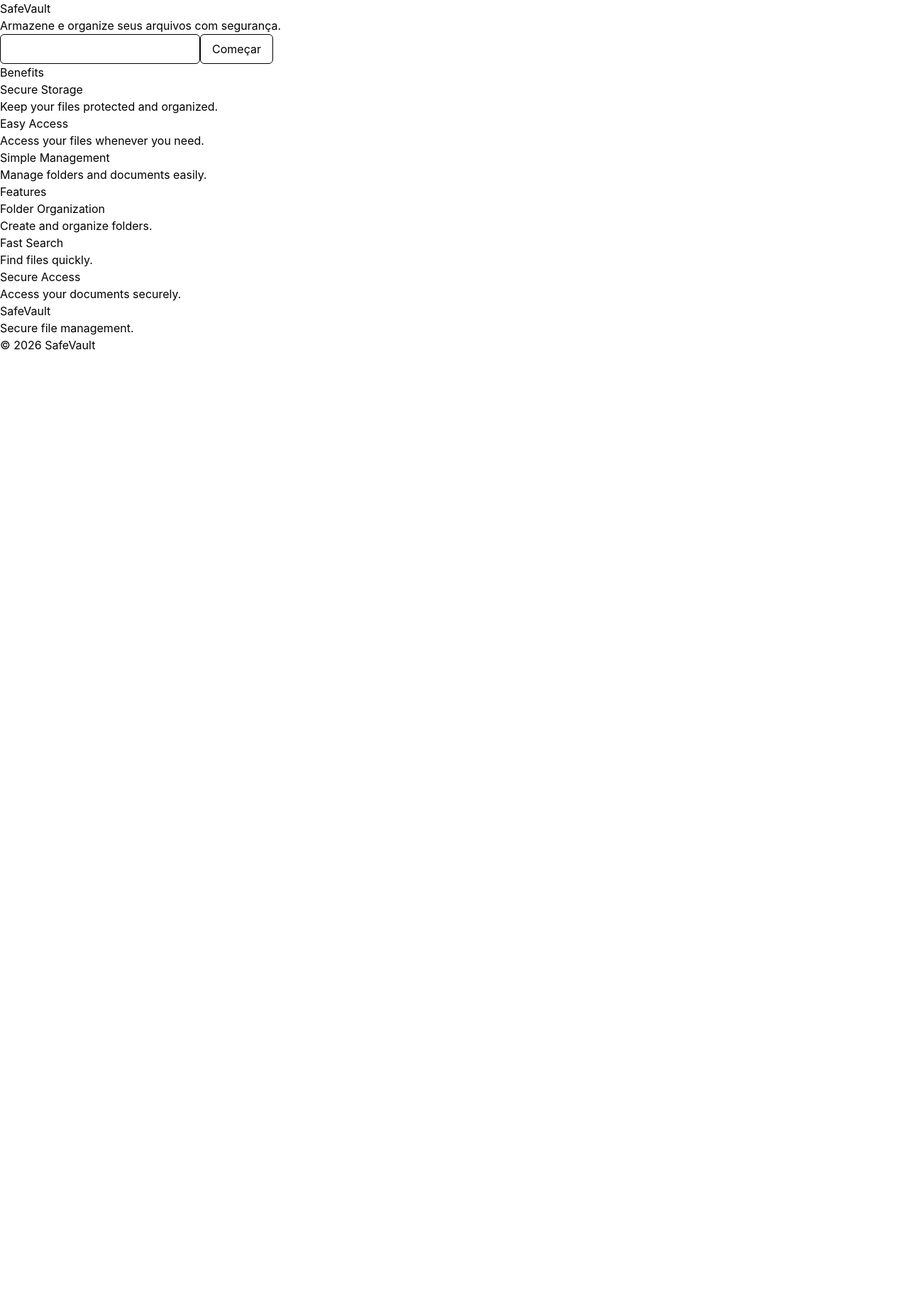
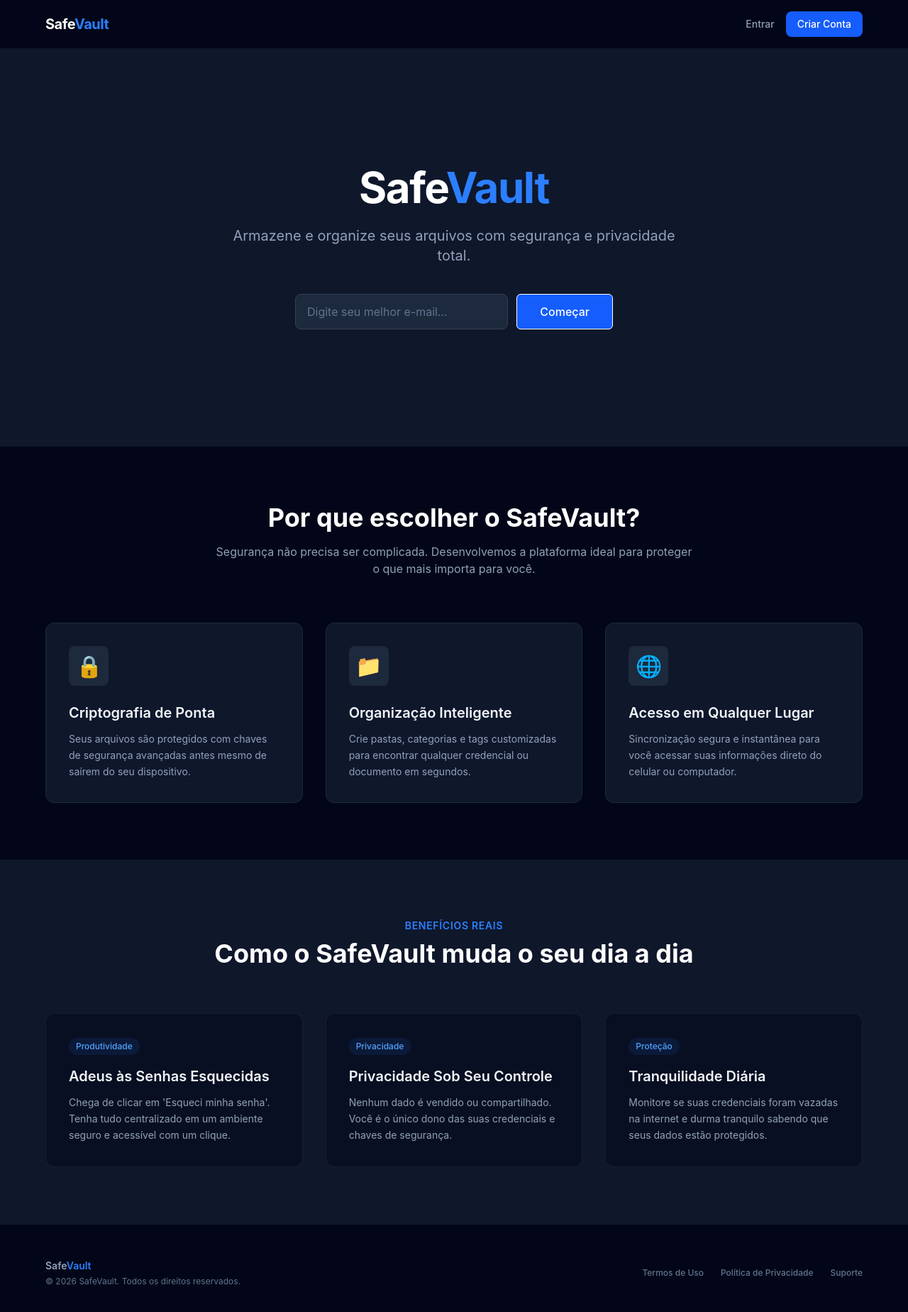
Before and after one commit to Celithoi/SafeVault, a React (Vite) app: page / in a window 1280 px wide. Shown: the top 1848 px of the page at 71% size. Before the commit the page ends 800 px from the top, so only its background shows below. Built offline with nearby package versions, Linux system fonts and the light colour scheme.

Commit message:
feat: polish landing page structure and fix type errors

```diff
--- a/src/components/Benefits.tsx
+++ b/src/components/Benefits.tsx
@@ -1,21 +1,62 @@
 export function Benefits() {
+  const listaBeneficios = [
+    {
+      titulo: "Adeus às Senhas Esquecidas",
+      descricao:
+        "Chega de clicar em 'Esqueci minha senha'. Tenha tudo centralizado em um ambiente seguro e acessível com um clique.",
+      badge: "Produtividade",
+    },
+    {
+      titulo: "Privacidade Sob Seu Controle",
+      descricao:
+        "Nenhum dado é vendido ou compartilhado. Você é o único dono das suas credenciais e chaves de segurança.",
+      badge: "Privacidade",
+    },
+    {
+      titulo: "Tranquilidade Diária",
+      descricao:
+        "Monitore se suas credenciais foram vazadas na internet e durma tranquilo sabendo que seus dados estão protegidos.",
+      badge: "Proteção",
+    },
+  ];
+
   return (
-    <section>
-      <h2>Benefits</h2>
+    <section className="bg-slate-900 text-white py-20 px-4">
+      <div className="max-w-6xl mx-auto">
+        {/* Cabeçalho */}
+        <div className="text-center mb-16">
+          <span className="text-blue-500 font-semibold tracking-wider text-sm uppercase">
+            Benefícios Reais
+          </span>
+          <h2 className="text-3xl md:text-4xl font-bold mt-2 mb-4">
+            Como o SafeVault muda o seu dia a dia
+          </h2>
+        </div>
 
-      <div>
-        <h3>Secure Storage</h3>
-        <p>Keep your files protected and organized.</p>
-      </div>
+        {/* Lista de Benefícios */}
+        <div className="grid grid-cols-1 md:grid-cols-3 gap-8">
+          {listaBeneficios.map((beneficio, index) => (
+            <div
+              key={index}
+              className="bg-slate-950/40 border border-slate-800/60 p-8 rounded-xl flex flex-col justify-between"
+            >
+              <div>
+                {/* Uma tag bonitinha (Badge) indicando a categoria */}
+                <span className="inline-block bg-blue-500/10 text-blue-400 text-xs px-2.5 py-1 rounded-full font-medium mb-4">
+                  {beneficio.badge}
+                </span>
 
-      <div>
-        <h3>Easy Access</h3>
-        <p>Access your files whenever you need.</p>
-      </div>
+                <h3 className="text-xl font-semibold mb-3 text-slate-100">
+                  {beneficio.titulo}
+                </h3>
 
-      <div>
-        <h3>Simple Management</h3>
-        <p>Manage folders and documents easily.</p>
+                <p className="text-slate-400 text-sm leading-relaxed">
+                  {beneficio.descricao}
+                </p>
+              </div>
+            </div>
+          ))}
+        </div>
       </div>
     </section>
   );
--- a/src/components/Features.tsx
+++ b/src/components/Features.tsx
@@ -1,21 +1,63 @@
 export function Features() {
+  // Criamos uma lista (array) de objetos para não precisar repetir código HTML à toa
+  const listaRecursos = [
+    {
+      titulo: "Criptografia de Ponta",
+      descricao:
+        "Seus arquivos são protegidos com chaves de segurança avançadas antes mesmo de saírem do seu dispositivo.",
+      icone: "🔒",
+    },
+    {
+      titulo: "Organização Inteligente",
+      descricao:
+        "Crie pastas, categorias e tags customizadas para encontrar qualquer credencial ou documento em segundos.",
+      icone: "📁",
+    },
+    {
+      titulo: "Acesso em Qualquer Lugar",
+      descricao:
+        "Sincronização segura e instantânea para você acessar suas informações direto do celular ou computador.",
+      icone: "🌐",
+    },
+  ];
+
   return (
-    <section>
-      <h2>Features</h2>
+    <section className="bg-slate-950 text-white py-20 px-4">
+      <div className="max-w-6xl mx-auto">
+        {/* Cabeçalho da Seção */}
+        <div className="text-center mb-16">
+          <h2 className="text-3xl md:text-4xl font-bold mb-4">
+            Por que escolher o SafeVault?
+          </h2>
+          <p className="text-slate-400 max-w-2xl mx-auto">
+            Segurança não precisa ser complicada. Desenvolvemos a plataforma
+            ideal para proteger o que mais importa para você.
+          </p>
+        </div>
 
-      <div>
-        <h3>Folder Organization</h3>
-        <p>Create and organize folders.</p>
-      </div>
+        {/* Grade de Cards (Grid) */}
+        {/* O 'grid-cols-1' deixa em 1 coluna no celular. O 'md:grid-cols-3' divide em 3 colunas no computador */}
+        <div className="grid grid-cols-1 md:grid-cols-3 gap-8">
+          {listaRecursos.map((recurso, index) => (
+            <div
+              key={index}
+              className="bg-slate-900 border border-slate-800 p-8 rounded-xl hover:border-blue-500/50 transition-all duration-300 group"
+            >
+              {/* Ícone com fundo destacado */}
+              <div className="text-3xl bg-slate-800 w-14 h-14 flex items-center justify-center rounded-lg mb-6 group-hover:bg-blue-600/10 transition-colors">
+                {recurso.icone}
+              </div>
 
-      <div>
-        <h3>Fast Search</h3>
-        <p>Find files quickly.</p>
-      </div>
+              <h3 className="text-xl font-semibold mb-3 text-slate-100">
+                {recurso.titulo}
+              </h3>
 
-      <div>
-        <h3>Secure Access</h3>
-        <p>Access your documents securely.</p>
+              <p className="text-slate-400 text-sm leading-relaxed">
+                {recurso.descricao}
+              </p>
+            </div>
+          ))}
+        </div>
       </div>
     </section>
   );
--- a/src/components/Footer.tsx
+++ b/src/components/Footer.tsx
@@ -1,11 +1,33 @@
 export function Footer() {
+  // Pegamos o ano atual automaticamente via JavaScript para o footer nunca ficar desatualizado
+  const anoAtual = new Date().getFullYear();
+
   return (
-    <footer>
-      <h3>SafeVault</h3>
+    <footer className="bg-slate-950 text-slate-500 py-12 px-4 border-t border-slate-900">
+      <div className="max-w-6xl mx-auto flex flex-col md:flex-row items-center justify-between gap-6">
+        {/* Lado Esquerdo: Marca e Copyright */}
+        <div className="text-center md:text-left">
+          <p className="text-sm font-semibold text-slate-400 mb-1">
+            Safe<span className="text-blue-500">Vault</span>
+          </p>
+          <p className="text-xs">
+            &copy; {anoAtual} SafeVault. Todos os direitos reservados.
+          </p>
+        </div>
 
-      <p>Secure file management.</p>
-
-      <p>© 2026 SafeVault</p>
+        {/* Lado Direito: Links Fictícios de Termos/Políticas */}
+        <div className="flex gap-6 text-xs font-medium">
+          <a href="#" className="hover:text-slate-300 transition-colors">
+            Termos de Uso
+          </a>
+          <a href="#" className="hover:text-slate-300 transition-colors">
+            Política de Privacidade
+          </a>
+          <a href="#" className="hover:text-slate-300 transition-colors">
+            Suporte
+          </a>
+        </div>
+      </div>
     </footer>
   );
 }
--- a/src/components/Header.tsx
+++ b/src/components/Header.tsx
@@ -1,3 +1,37 @@
+// 1. Importamos o Link do React Router para fazer a navegação entre as páginas
+import { Link } from "react-router-dom";
+
 export function Header() {
-  return <header className="">SafeVault</header>;
+  return (
+    <header className="bg-slate-950 border-b border-slate-900 text-white px-6 py-4 sticky top-0 z-40">
+      <div className="max-w-6xl mx-auto flex items-center justify-between">
+        {/* Lado Esquerdo: Logotipo que volta para a Landing Page se clicado */}
+        <Link
+          to="/"
+          className="text-xl font-bold tracking-tight hover:opacity-90"
+        >
+          Safe<span className="text-blue-500">Vault</span>
+        </Link>
+
+        {/* Lado Direito: Botões de Navegação Direta */}
+        <div className="flex items-center gap-4 text-sm font-medium">
+          {/* Link simples para a página de Login */}
+          <Link
+            to="/login"
+            className="text-slate-400 hover:text-white transition-colors"
+          >
+            Entrar
+          </Link>
+
+          {/* Botão destacado para a página de Cadastro */}
+          <Link
+            to="/register"
+            className="bg-blue-600 hover:bg-blue-700 text-white px-4 py-2 rounded-lg transition-colors"
+          >
+            Criar Conta
+          </Link>
+        </div>
+      </div>
+    </header>
+  );
 }
--- a/src/components/Hero.tsx
+++ b/src/components/Hero.tsx
@@ -3,14 +3,25 @@ import { Input } from "./Input";
 
 export function Hero() {
   return (
-    <section>
-      <h1>SafeVault</h1>
+    <section className="flex flex-col items-center justify-center text-center px-4 py-20 bg-slate-900 text-white min-h-[70vh]">
+      <h1 className="text-4xl md:text-6xl font-bold tracking-tight max-w-3xl mb-6">
+        Safe<span className="text-blue-500">Vault</span>
+      </h1>
 
-      <p>Armazene e organize seus arquivos com segurança.</p>
+      <p className="text-lg md:text-xl text-slate-400 max-w-2xl mb-10">
+        Armazene e organize seus arquivos com segurança e privacidade total.
+      </p>
 
-      <Input />
-
-      <Button>Começar</Button>
+      <div className="flex flex-col sm:flex-row gap-3 w-full max-w-md justify-center items-center">
+        <Input
+          type="email"
+          placeholder="Digite seu melhor e-mail..."
+          className="w-full"
+        />
+        <Button className="w-full sm:w-auto whitespace-nowrap bg-blue-600 hover:bg-blue-700 text-white font-medium px-8 py-3 rounded-lg transition-colors">
+          Começar
+        </Button>
+      </div>
     </section>
   );
 }
--- a/src/components/Input.tsx
+++ b/src/components/Input.tsx
@@ -1,9 +1,15 @@
-type inputProps = {
-  placeholder?: string;
-};
+// Usamos 'import type' para indicar que é apenas uma tipagem do React
+import type { ComponentPropsWithoutRef } from "react";
 
-export function Input({ placeholder }: inputProps) {
+//Em vez de uma interface vazia, criamos um 'type' que recebe o tipo do React.
+// Isso elimina o aviso do ESLint e mantém o código limpo.
+type InputProps = ComponentPropsWithoutRef<"input">;
+
+export function Input({ className, ...props }: InputProps) {
   return (
-    <input placeholder={placeholder} className="border rounded-md px-4 py-2" />
+    <input
+      {...props}
+      className={`bg-slate-800 border border-slate-700 rounded-lg text-white placeholder-slate-500 px-4 py-3 focus:outline-none focus:ring-2 focus:ring-blue-500 transition-all ${className || ""}`}
+    />
   );
 }
--- a/src/pages/LandingPage.tsx
+++ b/src/pages/LandingPage.tsx
@@ -1,15 +1,25 @@
+import { Header } from "../components/Header";
 import { Hero } from "../components/Hero";
+import { Features } from "../components/Features";
 import { Benefits } from "../components/Benefits";
-import { Features } from "../components/Features";
 import { Footer } from "../components/Footer";
 
 export function LandingPage() {
   return (
-    <>
+    <main className="min-h-screen bg-slate-900">
+      {/* O Header vai ficar fixo no topo da página, então ele não precisa de um fundo escuro, mas sim transparente para que o Hero apareça por trás dele */}
+      <Header />
+      {/* 1º O Hero inicial */}
       <Hero />
+
+      {/* 2º As Features (A cor escura bg-slate-950 vai quebrar o fundo perfeitamente aqui) */}
+      <Features />
+
+      {/* 3º Os Benefícios (Volta para o tom bg-slate-900) */}
       <Benefits />
-      <Features />
+
+      {/* 4º O Footer */}
       <Footer />
-    </>
+    </main>
   );
 }
```
